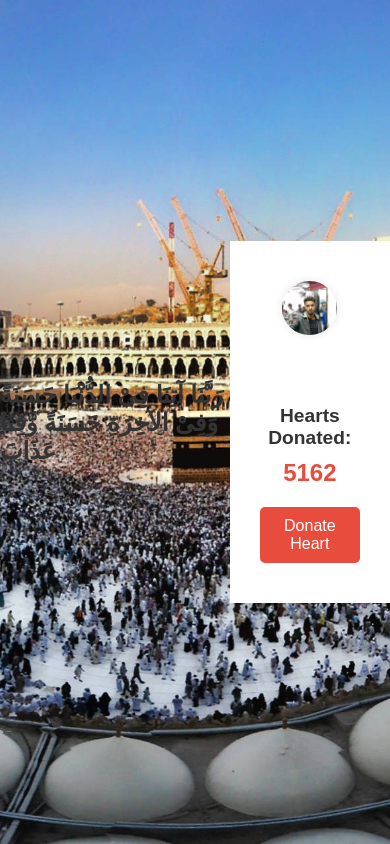
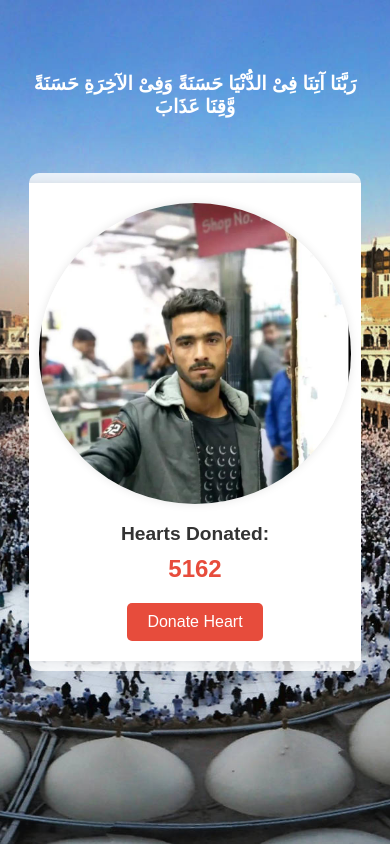
Before and after one commit to Reysajju/Condolence, a website: page index.html in a window 390 px wide. Drawn offline with Linux system fonts and the light colour scheme.

Commit message:
responsive

```diff
--- a/index.html
+++ b/index.html
@@ -5,74 +5,6 @@
 <meta name="viewport" content="width=device-width, initial-scale=1.0">
 <title>Donate Love</title>
 <link rel="stylesheet" href="public/styles.css">
-<style>
-    /* Basic Styles */
-    body {
-        font-family: Arial, sans-serif;
-        margin: 0;
-        padding: 0;
-        box-sizing: border-box;
-    }
-
-    .background-text {
-        text-align: center;
-        padding: 20px;
-    }
-
-    .container {
-        display: flex;
-        flex-direction: column;
-        align-items: center;
-        padding: 20px;
-    }
-
-    .content {
-        width: 100%;
-        max-width: 600px;
-        display: flex;
-        flex-direction: column;
-        align-items: center;
-        gap: 20px;
-    }
-
-    .image-container img {
-        max-width: 100%;
-        height: auto;
-    }
-
-    .counter-container {
-        text-align: center;
-    }
-
-    /* Responsive Styles */
-    @media (max-width: 600px) {
-        .background-text h2, .background-text h3 {
-            font-size: 1.2rem;
-            margin: 10px 0;
-        }
-
-        .counter-container h2 {
-            font-size: 1.2rem;
-        }
-
-        .counter-container #counter {
-            font-size: 1.5rem;
-        }
-
-        .counter-container button {
-            font-size: 1rem;
-            padding: 10px 20px;
-        }
-
-        .container {
-            padding: 10px;
-        }
-
-        .content {
-            gap: 10px;
-        }
-    }
-</style>
 </head>
 <body>
     <div class="text-container">
@@ -82,7 +14,7 @@
     <div class="container">
         <div class="content">
             <div class="image-container">
-                <img src="public/muhammad-sajjad-ali.png" alt="Muhammad Sajjad Ali" style="max-width: 55%;">
+                <img src="public/muhammad-sajjad-ali.png" alt="Muhammad Sajjad Ali">
             </div>
             <div class="counter-container">
                 <h2>Hearts Donated:</h2>
@@ -136,6 +68,6 @@
       // Start the display loop
       startDisplayLoop();
     </script>
-<script src="public/script.js"></script>
+    <script src="public/script.js"></script>
 </body>
 </html>
--- a/public/styles.css
+++ b/public/styles.css
@@ -1,3 +1,4 @@
+/* Basic Styles */
 body {
     margin: 0;
     padding: 0;
@@ -5,9 +6,28 @@ body {
     background: url('https://raw.githubusercontent.com/Reysajju/Condolence/main/islamic-wallpaper.jpg') no-repeat center center fixed;
     background-size: cover;
     display: flex;
-    justify-content: center;
+    flex-direction: column;
     align-items: center;
     height: 100vh;
+    box-sizing: border-box;
+}
+
+.text-container {
+    position: absolute;
+    top: 5%;
+    left: 0;
+    width: 100%;
+    text-align: center;
+    padding: 20px;
+    box-sizing: border-box;
+    z-index: 1;
+}
+
+.text-container h2,
+.text-container h3 {
+    margin: 0;
+    font-size: 24px; /* Adjusted font size */
+    color: white;
 }
 
 .container {
@@ -20,30 +40,29 @@ body {
     align-items: center;
     justify-content: center;
     padding: 20px;
-    margin: 50px auto; /* Adjusted margin for centering */
+    margin: auto;
+    background-color: rgba(255, 255, 255, 0.8); /* Semi-transparent background */
+    z-index: 0;
 }
-
 
 .content {
     width: 100%;
-    max-width: 400px; /* Adjusted max-width to fit content better */
+    max-width: 400px; /* Fit content better */
     text-align: center;
     padding: 20px;
     background-color: #fff; /* Background color for the content */
     border-radius: 10px; /* Rounded corners for content */
-}
-
-.image-container,
-.counter-container {
-    flex: 1;
-    text-align: center;
-    padding: 20px;
+    box-shadow: 0 0 10px rgba(0, 0, 0, 0.1);
 }
 
 .image-container img {
     max-width: 100%;
     border-radius: 50%;
     box-shadow: 0 0 10px rgba(0, 0, 0, 0.1);
+}
+
+.counter-container {
+    text-align: center;
 }
 
 h2 {
@@ -74,18 +93,32 @@ button:hover {
     background-color: #c0392b;
 }
 
-.background-text {
-    position: absolute;
-    top: 5%;
-    left: 0;
-    width: 100%;
-    padding: 20px;
-    box-sizing: border-box;
-    text-align: center;
+/* Responsive Styles */
+@media (max-width: 600px) {
+    .text-container h2,
+    .text-container h3 {
+        font-size: 1.2rem;
+        margin: 10px 0;
+    }
+
+    .counter-container h2 {
+        font-size: 1.2rem;
+    }
+
+    #counter {
+        font-size: 1.5rem;
+    }
+
+    button {
+        font-size: 1rem;
+        padding: 10px 20px;
+    }
+
+    .container {
+        padding: 10px;
+    }
+
+    .content {
+        gap: 10px;
+    }
 }
-
-.background-text h2,
-.background-text h3 {
-    margin: 0;
-    font-size: 24px; /* Adjusted font size */
-}
```
